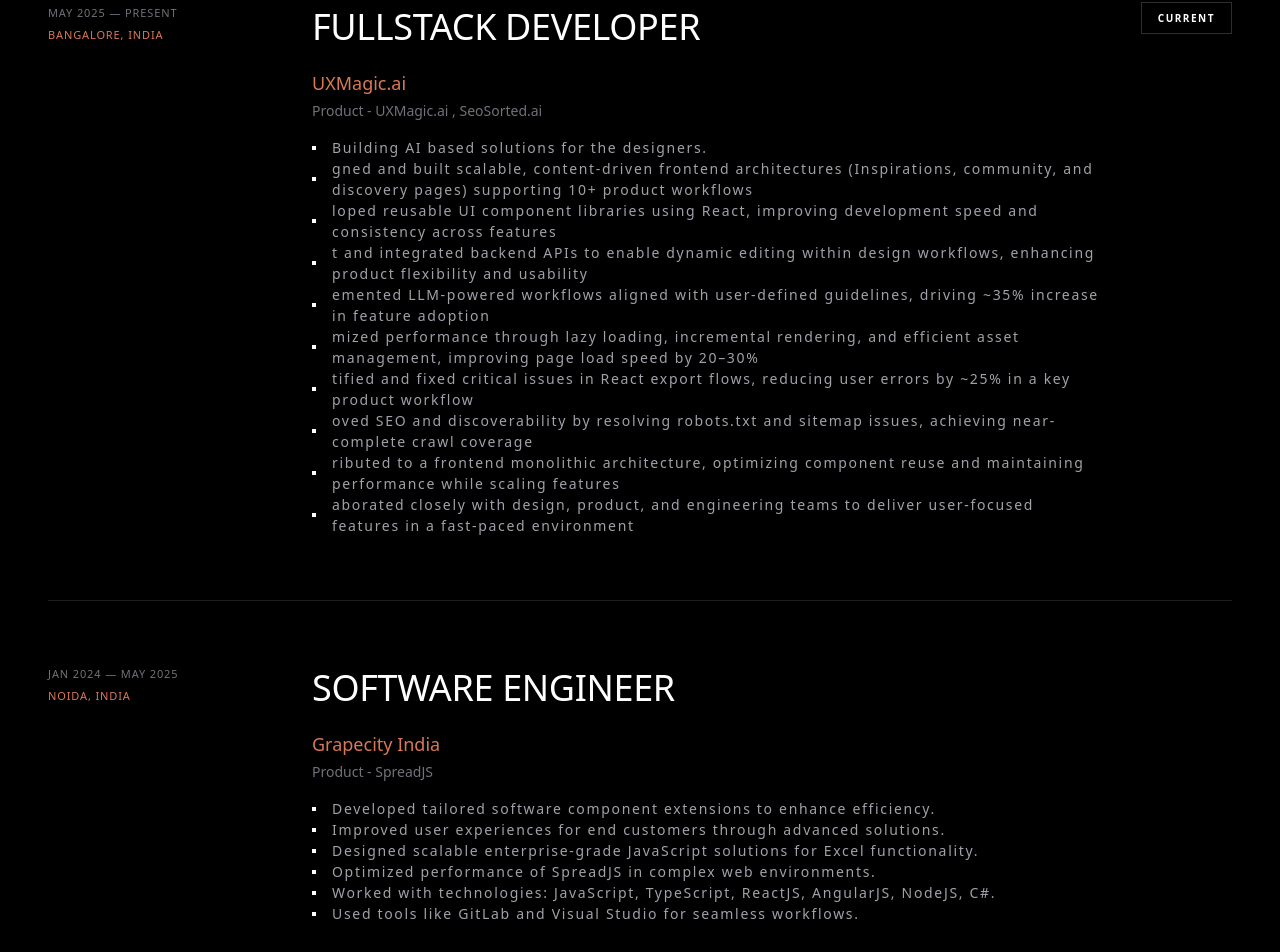
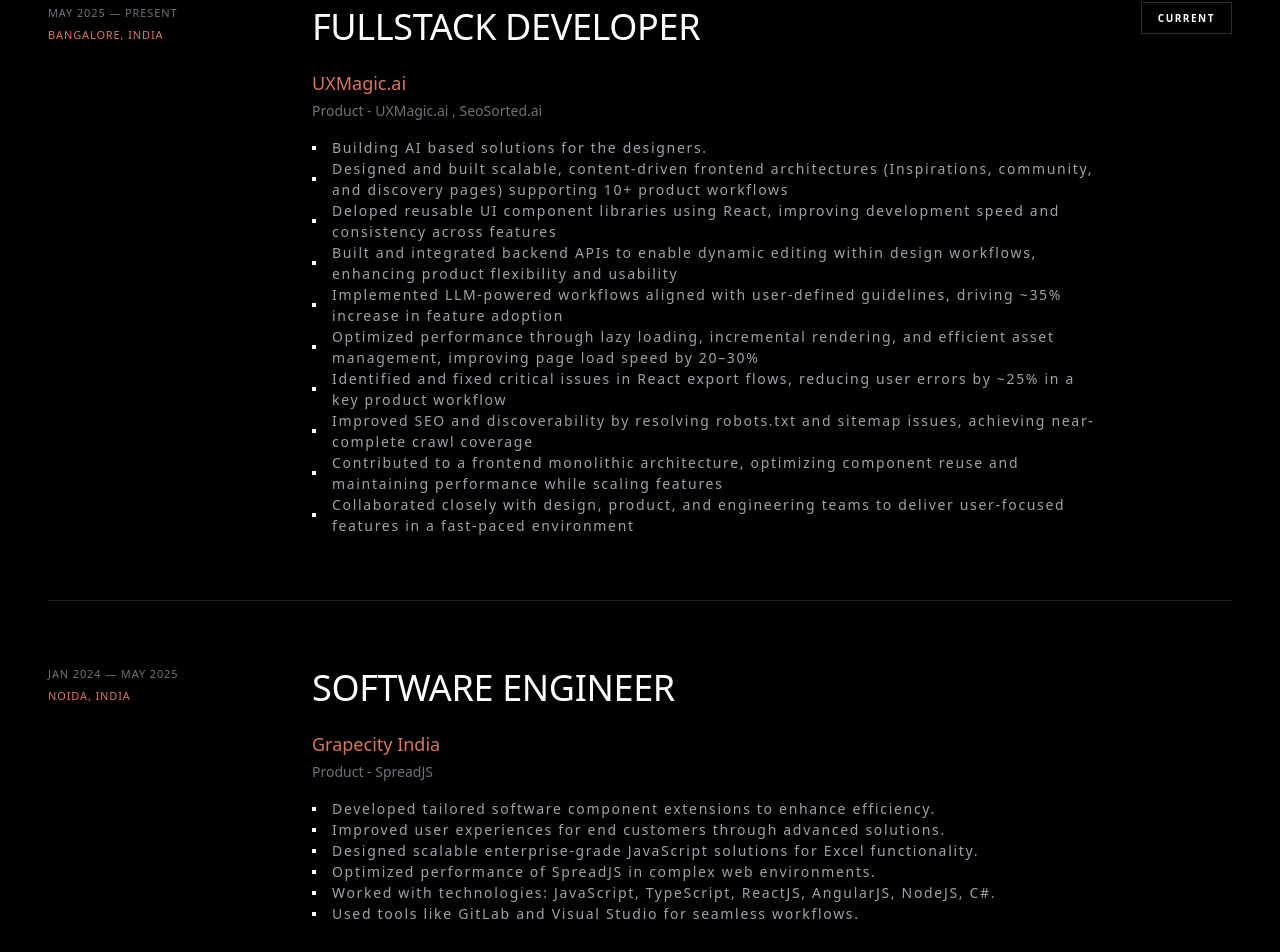
Before and after one commit to Surbhi-sinha/surbhi-sinha-portfolio, a Next.js app: page / in a window 1280 px wide. Shown: the part 10821-11773 px from the top of the page. Built offline with nearby package versions, Linux system fonts and the light colour scheme.

Commit message:
corrected the data

```diff
--- a/app/components/new-design/data.ts
+++ b/app/components/new-design/data.ts
@@ -305,15 +305,15 @@
     detail: "Product - UXMagic.ai , SeoSorted.ai",
     point:[
 "Building AI based solutions for the designers.",
-"gned and built scalable, content-driven frontend architectures (Inspirations, community, and discovery pages) supporting 10+ product workflows",
-"loped reusable UI component libraries using React, improving development speed and consistency across features",
-"t and integrated backend APIs to enable dynamic editing within design workflows, enhancing product flexibility and usability",
-"emented LLM-powered workflows aligned with user-defined guidelines, driving ~35% increase in feature adoption",
-"mized performance through lazy loading, incremental rendering, and efficient asset management, improving page load speed by 20–30%",
-"tified and fixed critical issues in React export flows, reducing user errors by ~25% in a key product workflow",
-"oved SEO and discoverability by resolving robots.txt and sitemap issues, achieving near-complete crawl coverage",
-"ributed to a frontend monolithic architecture, optimizing component reuse and maintaining performance while scaling features",
-"aborated closely with design, product, and engineering teams to deliver user-focused features in a fast-paced environment"
+"Designed and built scalable, content-driven frontend architectures (Inspirations, community, and discovery pages) supporting 10+ product workflows",
+"Deloped reusable UI component libraries using React, improving development speed and consistency across features",
+"Built and integrated backend APIs to enable dynamic editing within design workflows, enhancing product flexibility and usability",
+"Implemented LLM-powered workflows aligned with user-defined guidelines, driving ~35% increase in feature adoption",
+"Optimized performance through lazy loading, incremental rendering, and efficient asset management, improving page load speed by 20–30%",
+"Identified and fixed critical issues in React export flows, reducing user errors by ~25% in a key product workflow",
+"Improved SEO and discoverability by resolving robots.txt and sitemap issues, achieving near-complete crawl coverage",
+"Contributed to a frontend monolithic architecture, optimizing component reuse and maintaining performance while scaling features",
+"Collaborated closely with design, product, and engineering teams to deliver user-focused features in a fast-paced environment"
     ],
     current: true,
   },
```
